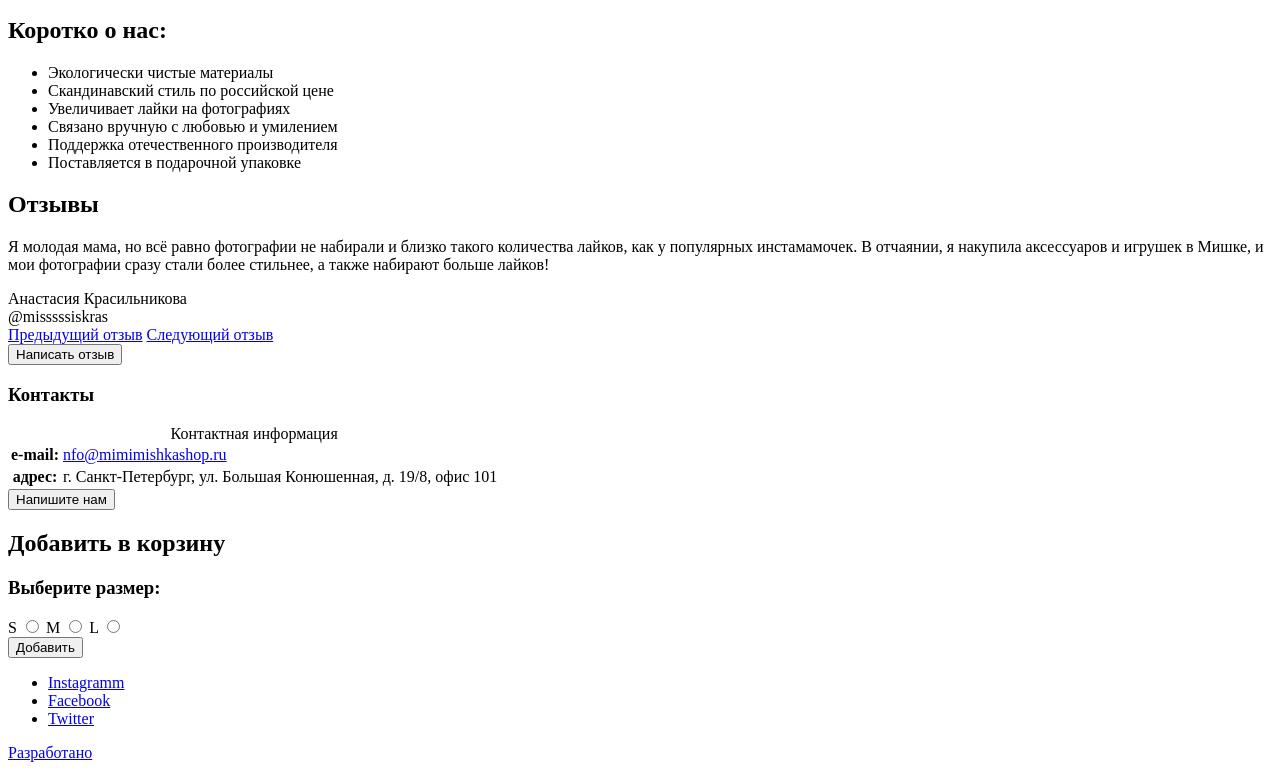
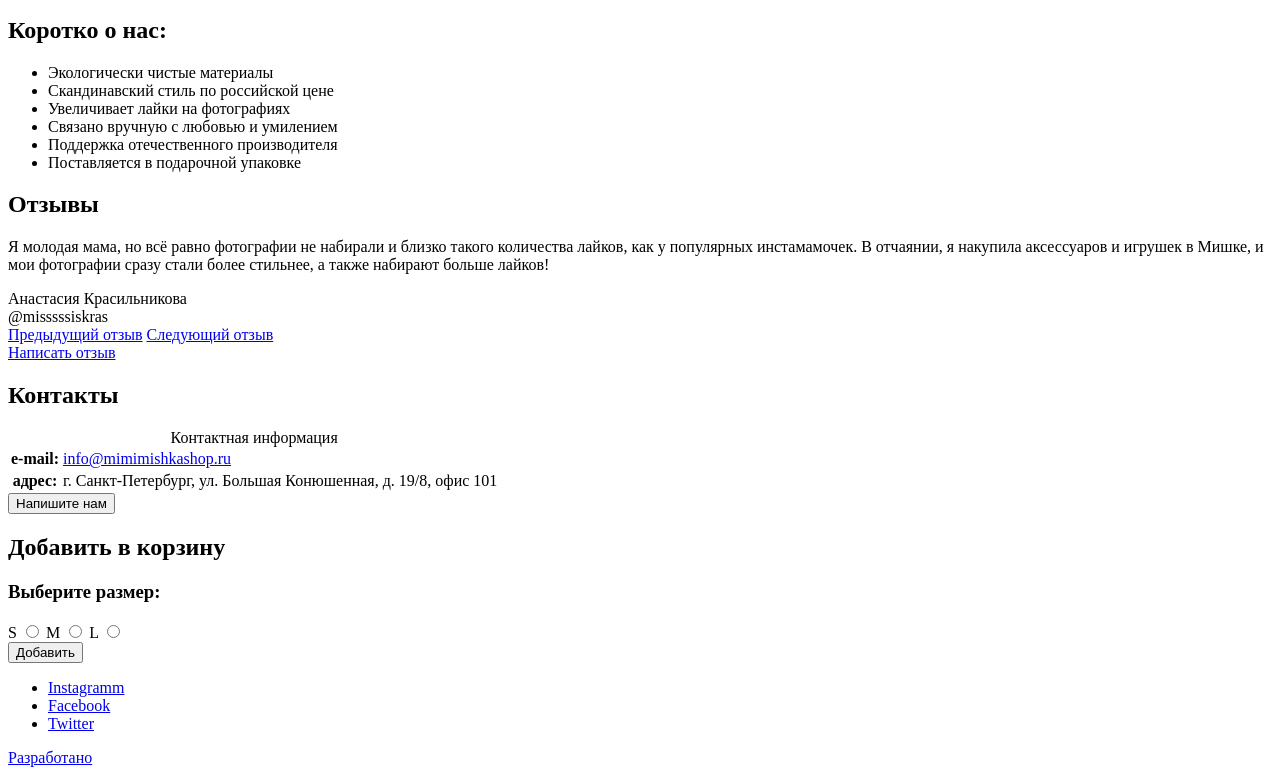
Before and after one commit to aleks-y/81547-mishka, a website: page index.html in a window 1280 px wide. Shown: the part 872-1647 px from the top of the page. Drawn offline with Linux system fonts and the light colour scheme.

Commit message:
marking correct (semantic minor edits)

```diff
--- a/index.html
+++ b/index.html
@@ -102,17 +102,17 @@
               <a href="#" class="slider-nav__btn slider-nav__btn--prew" type="button">Предыдущий отзыв</a>
               <a href="#" class="slider-nav__btn slider-nav__btn--next" type="button">Следующий отзыв</a>
             </div>
-            <button class="btn btn--add-review" type="button">Написать отзыв</button>
+            <a href="#" class="btn btn--add-review" type="button">Написать отзыв</a>
           </div>
         </section>
         <section class="contacts">
-          <h3 class="contacts__title">Контакты</h3>
+          <h2 class="contacts__title">Контакты</h2>
           <table class="contacts__info">
             <caption class="visualy-hidden">Контактная информация</caption>
             <tr>
               <th>e-mail:</th>
               <td>
-                <a href="mailto:nfo@mimimishkashop.ru">nfo@mimimishkashop.ru</a>
+                <a href="mailto:info@mimimishkashop.ru">info@mimimishkashop.ru</a>
               </td>
             </tr>
             <tr>
```
